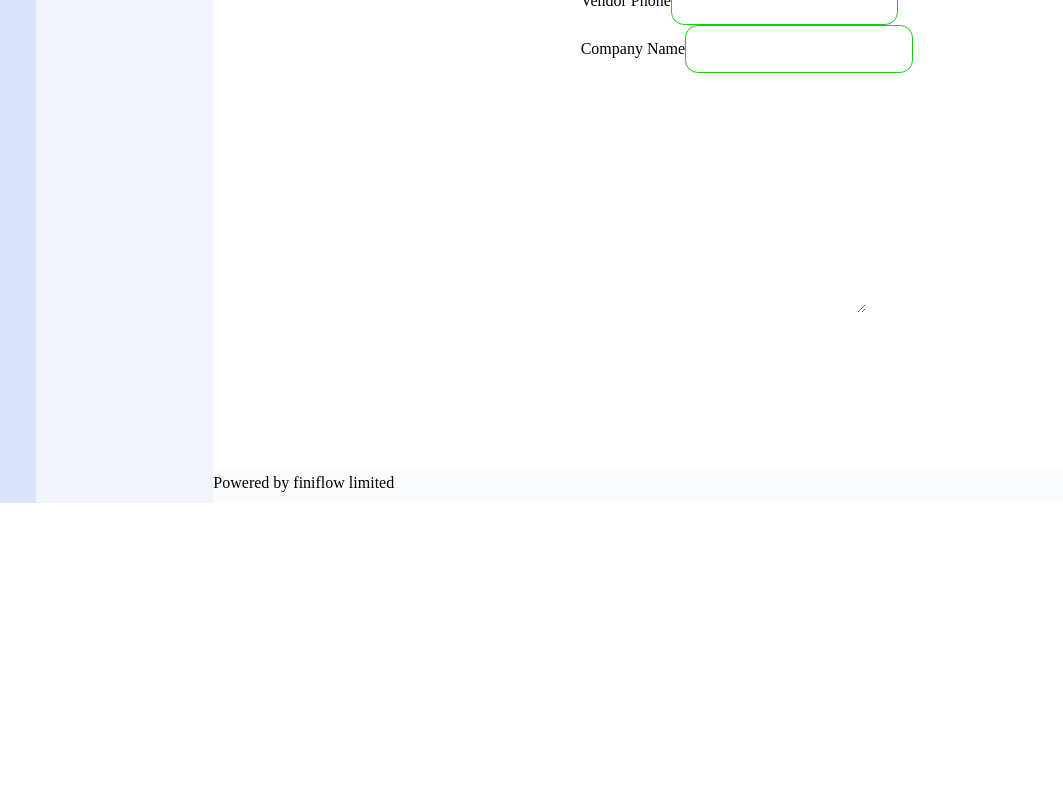
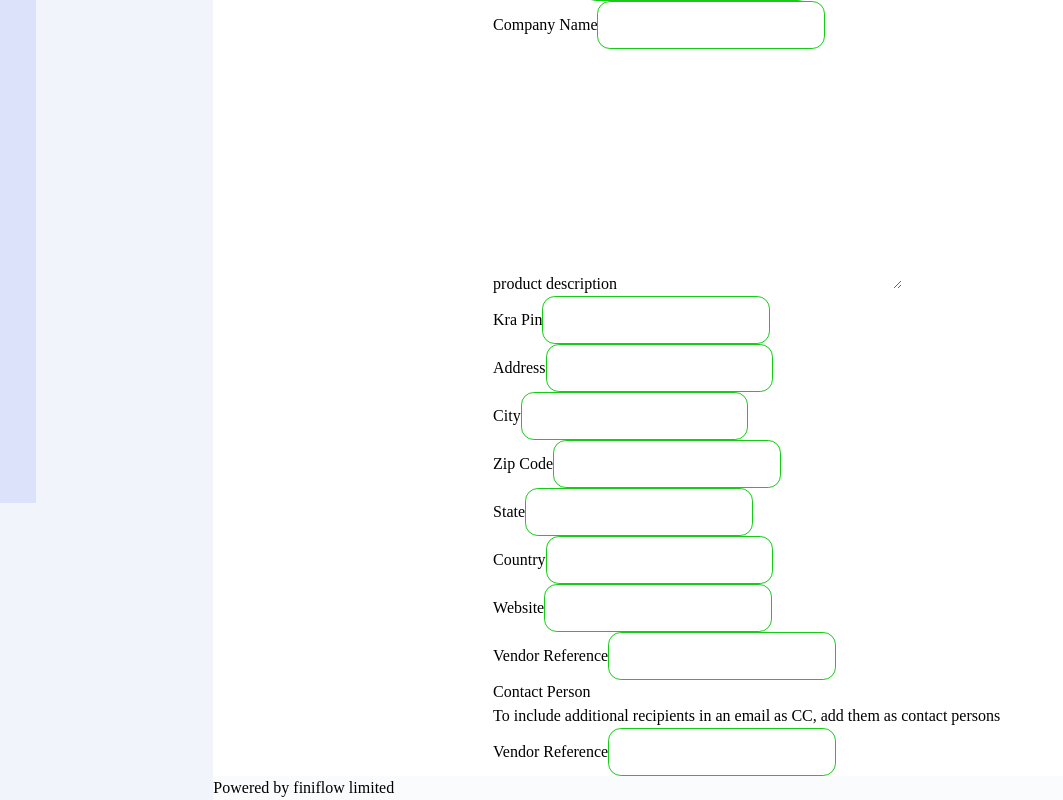
Before and after one commit to paullaster/manage-fuel-bussiness-ui, a React (Vite) app: page /dashboard/purchases/vendor/create in a window 1280 px wide. Shown: the part 297-1097 px from the top of the page, without its empty margins (0-1063 px from the left). Before the commit the page ends 800 px from the top, so only its background shows below. Built offline with nearby package versions, Linux system fonts and the light colour scheme; no server answers; a web font is replaced by a local one.

Commit message:
update vendor index

```diff
--- a/src/packages/purchases/links.jsx
+++ b/src/packages/purchases/links.jsx
@@ -5,7 +5,7 @@ export default {
     id: uuidv4(),
     to: 'purchases',
     icon: <MdTrolley size={30} />,
-    caption: "purchase",
+    caption: "purchases",
     disabled: false,
     order: 1,
     hasSublinks: true,
--- a/src/packages/purchases/modules/vendors/components/NewVendor.jsx
+++ b/src/packages/purchases/modules/vendors/components/NewVendor.jsx
@@ -15,12 +15,6 @@ const NewVendor = () => {
             </div>
             <div className="new_vendor_form">
                 <Form>
-                    <div>
-                        <label htmlFor="organization_id">Organization</label>
-                        <select name="organization_id" id="organization_id">
-
-                        </select>
-                    </div>
                     <InputComponent
                     type="text"
                     prelabelText = {"national ID"}
@@ -47,9 +41,64 @@ const NewVendor = () => {
                     name="company_name"
                     />
                      <div>
-                        <label htmlFor="product_description"></label>
+                        <label htmlFor="product_description">product description</label>
                         <textarea name="product_description" id="product_description" cols="30" rows="10"></textarea>
                      </div>
+                     <InputComponent
+                    type="text"
+                    prelabelText = {"kra pin"}
+                    name="kra_pin"
+                    />
+                     <InputComponent
+                    type="text"
+                    prelabelText = {"address"}
+                    name="address"
+                    />
+                     <InputComponent
+                    type="text"
+                    prelabelText = {"city"}
+                    name="city"
+                    />
+                     <InputComponent
+                    type="text"
+                    prelabelText = {"zip code"}
+                    name="zip_code"
+                    />
+                     <InputComponent
+                    type="text"
+                    prelabelText = {"state"}
+                    name="state"
+                    />
+                     <InputComponent
+                    type="text"
+                    prelabelText = {"country"}
+                    name="country"
+                    />
+                     <InputComponent
+                    type="url"
+                    prelabelText = {"website"}
+                    name="website"
+                    />
+                     <InputComponent
+                    type="url"
+                    prelabelText = {"vendor reference"}
+                    name="vendor_reference"
+                    />
+
+                    <div>
+                        <div>
+                            <h3>Contact Person</h3>
+                            <p>To include additional recipients in an email as CC, add them as contact persons</p>
+                        </div>
+                        <div>
+
+                        </div>
+                    </div>
+                     <InputComponent
+                    type="url"
+                    prelabelText = {"vendor reference"}
+                    name="contact_name"
+                    />
                 </Form>
             </div>
         </div>
```
